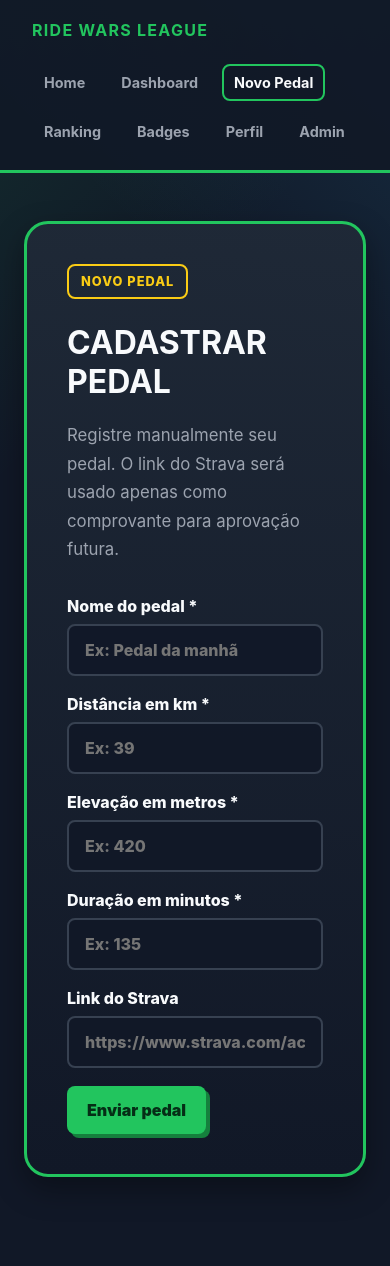
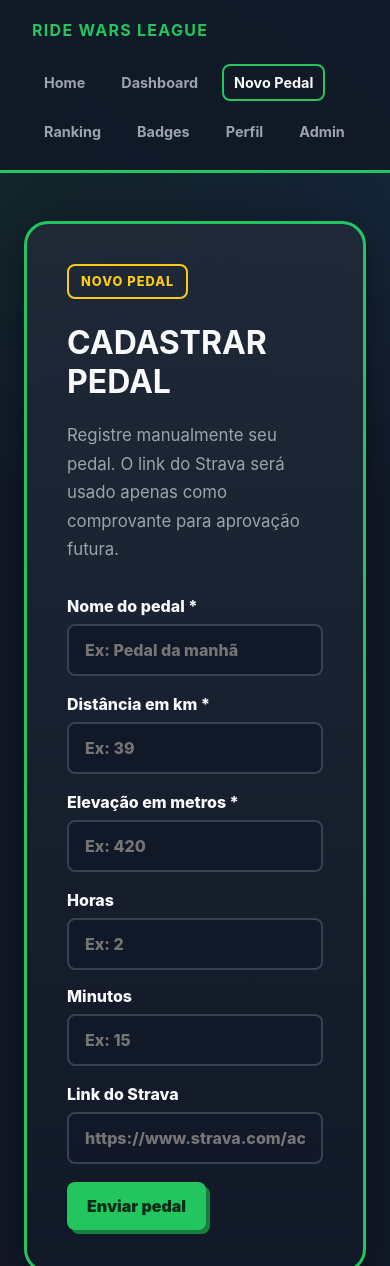
Before and after one commit to Josiane-Goncalves/ride-wars-league-v2, a React (Vite) app: page /new-ride in a window 390 px wide. Shown: the top 1266 px of the page. Before the commit the page ends 1225 px from the top, so only its background shows below. Built offline with nearby package versions, Linux system fonts and the light colour scheme.

Commit message:
refactor: improve ride duration input

```diff
--- a/src/pages/NewRide/NewRidePage.tsx
+++ b/src/pages/NewRide/NewRidePage.tsx
@@ -9,18 +9,42 @@ export function NewRidePage() {
   const [title, setTitle] = useState('');
   const [distanceKm, setDistanceKm] = useState('');
   const [elevationGainM, setElevationGainM] = useState('');
+  const [durationHours, setDurationHours] = useState('');
   const [durationMinutes, setDurationMinutes] = useState('');
   const [stravaUrl, setStravaUrl] = useState('');
   const [submittedRides, setSubmittedRides] = useState<Ride[]>([]);
   const [errorMessage, setErrorMessage] = useState('');
+
+  function formatDuration(totalMinutes: number) {
+    const hours = Math.floor(totalMinutes / 60);
+    const minutes = totalMinutes % 60;
+
+    if (hours === 0) {
+      return `${minutes} min`;
+    }
+
+    if (minutes === 0) {
+      return `${hours}h`;
+    }
+
+    return `${hours}h ${minutes}min`;
+  }
 
   function handleSubmit(event: SubmitEvent<HTMLFormElement>) {
     event.preventDefault();
 
     setErrorMessage('');
 
-    if (!title || !distanceKm || !elevationGainM || !durationMinutes) {
+    const totalDurationMinutes =
+      Number(durationHours || 0) * 60 + Number(durationMinutes || 0);
+
+    if (!title || !distanceKm || !elevationGainM) {
       setErrorMessage('Preencha todos os campos obrigatórios.');
+      return;
+    }
+
+    if (totalDurationMinutes <= 0) {
+      setErrorMessage('Informe a duração do pedal.');
       return;
     }
 
@@ -32,7 +56,7 @@ export function NewRidePage() {
       title,
       distanceKm: Number(distanceKm),
       elevationGainM: Number(elevationGainM),
-      durationMinutes: Number(durationMinutes),
+      durationMinutes: totalDurationMinutes,
       stravaUrl: stravaUrl || undefined,
       status: hasValidStravaUrl ? 'pending' : 'unverified',
       createdAt: new Date().toISOString(),
@@ -43,6 +67,7 @@ export function NewRidePage() {
     setTitle('');
     setDistanceKm('');
     setElevationGainM('');
+    setDurationHours('');
     setDurationMinutes('');
     setStravaUrl('');
   }
@@ -91,16 +116,30 @@ export function NewRidePage() {
           />
         </label>
 
+        <div className="duration-fields">
           <label>
-          Duração em minutos *
+            Horas
+            <input
+              type="number"
+              value={durationHours}
+              onChange={(event) => setDurationHours(event.target.value)}
+              placeholder="Ex: 2"
+              min="0"
+            />
+          </label>
+
+          <label>
+            Minutos
             <input
               type="number"
               value={durationMinutes}
               onChange={(event) => setDurationMinutes(event.target.value)}
-            placeholder="Ex: 135"
-            min="1"
+              placeholder="Ex: 15"
+              min="0"
+              max="59"
             />
           </label>
+        </div>
 
         <label>
           Link do Strava
@@ -127,7 +166,7 @@ export function NewRidePage() {
                 <strong>{ride.title}</strong>
                 <span>
                   {ride.distanceKm} km • {ride.elevationGainM} m •{' '}
-                  {ride.durationMinutes} min
+                  {formatDuration(ride.durationMinutes)}
                 </span>
               </div>
 
--- a/src/styles/global.css
+++ b/src/styles/global.css
@@ -393,3 +393,15 @@ a {
     flex-direction: column;
   }
 }
+
+.duration-fields {
+  display: grid;
+  grid-template-columns: 1fr 1fr;
+  gap: 16px;
+}
+
+@media (max-width: 760px) {
+  .duration-fields {
+    grid-template-columns: 1fr;
+  }
+}
```
Lines whose indentation alone changed are shown as unchanged.
